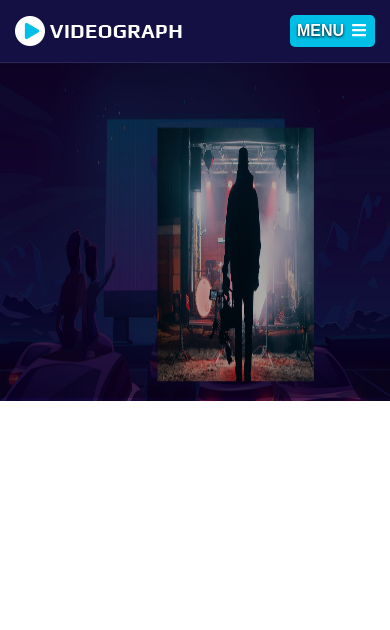
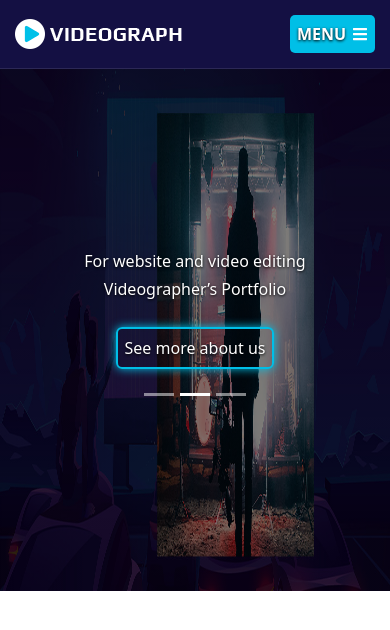
Before and after one commit to ArturdaSilvaRezende/Videograph-Master, a React (Create React App) app: page / in a window 390 px wide. Shown: the top 630 px of the page. Built offline with nearby package versions, Linux system fonts and the light colour scheme.

Commit message:
hero finished is responsive

```diff
--- a/package.json
+++ b/package.json
@@ -11,9 +11,12 @@
     "@testing-library/jest-dom": "^5.11.4",
     "@testing-library/react": "^11.1.0",
     "@testing-library/user-event": "^12.1.10",
+    "bootstrap": "^5.1.3",
     "react": "^17.0.2",
+    "react-bootstrap": "^2.0.2",
     "react-dom": "^17.0.2",
     "react-scripts": "4.0.3",
+    "reactstrap": "^9.0.1",
     "styled-components": "^5.3.3",
     "web-vitals": "^1.0.1"
   },
--- a/src/components/Header/HeaderStyle.js
+++ b/src/components/Header/HeaderStyle.js
@@ -6,8 +6,8 @@ export const ComponentHeader = styled.header`
   right: 0;
   left: 0;
   border-bottom: 1px solid rgba(255, 255, 255, 0.1);
-  padding: 5px;
   z-index: 999;
+  padding: 30px 0 15px 0;
 
   .header__container {
     display: flex;
@@ -115,7 +115,13 @@ export const ComponentHeader = styled.header`
   }
 
   @media screen and (max-width: 1024px) {
+    padding: 20px 0 20px 0;
     .header__container {
+      .header__menu {
+        li {
+          padding-top: 17px;
+        }
+      }
       .header__networks {
         display: none;
       }
@@ -125,9 +131,15 @@ export const ComponentHeader = styled.header`
   @media screen and (max-width: 767px) {
     background-color: #141043 !important;
     padding: 15px;
+    top: 0;
 
     .header__container {
       justify-content: space-between;
+
+      .header__logo {
+        margin-bottom: 0;
+      }
+
       .header__nav {
         .header__btn-menu {
           display: block;
@@ -137,9 +149,10 @@ export const ComponentHeader = styled.header`
           background-color: #141043;
           display: block;
           position: absolute;
-          left: 25px;
-          right: 25px;
-          border-radius: 5px;
+          left: 20px;
+          right: 20px;
+          top: 70px;
+          border-radius: 2px;
           overflow: hidden;
           max-height: 0;
           z-index: 999;
@@ -150,6 +163,7 @@ export const ComponentHeader = styled.header`
 
           li {
             margin: 14px 0 14px -14px;
+            padding-top: 0;
 
             &:first-child {
               margin-left: 0;
--- a/src/components/Hero/Hero.jsx
+++ b/src/components/Hero/Hero.jsx
@@ -3,18 +3,15 @@ import React from "react";
 //custom style
 import { ComponentHero } from "./HeroStyle";
 
-//images
-import HeroImage from "./img/hero-1.jpg";
+//hero - carousel
+import HeroCarousel from "./HeroCarousel";
 
 const Hero = (props) => {
   return (
     <ComponentHero className="hero">
-      <div className="hero__bg"></div>
-      <img
-        className="hero__img"
-        src={HeroImage}
-        alt="videograph-master-img-hero"
-      />
+      <div className="hero__description">
+        <HeroCarousel />
+      </div>
     </ComponentHero>
   );
 };
--- /dev/null
+++ b/src/components/Hero/HeroCarousel.jsx
@@ -0,0 +1,35 @@
+import React from "react";
+
+//carousel
+import Carousel from "react-bootstrap/Carousel";
+
+const HeroCarousel = (props) => {
+  return (
+    <>
+      <Carousel>
+        <Carousel.Item interval={4000}>
+          <div className="carousel__description">
+            <h2>For website and video editing</h2>
+            <h3>Videographer’s Portfolio</h3>
+            <a href=" #">See more about us</a>
+          </div>
+        </Carousel.Item>
+        <Carousel.Item interval={4000}>
+          <div className="carousel__description">
+            <h2>For website and video editing</h2>
+            <h3>Videographer’s Portfolio</h3>
+            <a href=" #">See more about us</a>
+          </div>
+        </Carousel.Item>
+        <Carousel.Item interval={4000}>
+          <div className="carousel__description">
+            <h2>For website and video editing</h2>
+            <h3>Videographer’s Portfolio</h3>
+            <a href=" #">See more about us</a>
+          </div>
+        </Carousel.Item>
+      </Carousel>
+    </>
+  );
+};
+export default HeroCarousel;
--- a/src/components/Hero/HeroStyle.js
+++ b/src/components/Hero/HeroStyle.js
@@ -1,28 +1,106 @@
 import styled from "styled-components";
 
+//images
+import HeroImage from "./img/hero-1.jpg";
+
 export const ComponentHero = styled.section`
+  background-image: linear-gradient(rgba(0, 0, 0, 0.5), rgba(0, 0, 0, 0.5)),
+    url(${HeroImage});
+  background-position: center;
+  background-repeat: no-repeat;
+  background-size: cover;
   position: relative;
+  height: 100vh;
 
-  .hero__bg {
-    background-color: rgba(0, 0, 0, 0.3);
-    position: absolute;
-    top: 0;
-    right: 0;
-    bottom: 7px;
-    left: 0;
-
-    z-index: 99;
+  .carousel-control-prev-icon,
+  .carousel-control-next-icon {
+    display: none;
   }
 
-  .hero__img {
-    max-width: 100%;
-    display: inline-block;
+  .hero__description {
+    position: absolute;
+    left: 0;
+    top: 65%;
+    transform: translate(0, -65%);
+    z-index: 100;
+    width: 50%;
+
+    .carousel__description {
+      text-align: center;
+      height: 230px;
+
+      h2 {
+        font-size: 2rem;
+      }
+      h3 {
+        font-size: 3rem;
+      }
+
+      h2,
+      h3,
+      a,
+      .carousel__number {
+        color: #fff;
+        text-shadow: 0 1px 3px #000;
+      }
+
+      a {
+        border: 2px solid var(--blue);
+        margin-top: 20px;
+        padding: 7px;
+        display: inline-block;
+        box-shadow: 0 0px 10px var(--blue);
+        border-radius: 6px;
+        cursor: pointer;
+        font-size: 1rem;
+
+        &:hover {
+          color: var(--blue);
+        }
+      }
+
+      .carousel__number {
+        position: absolute;
+        top: 110px;
+        transform: translateX(-50%);
+      }
+    }
+  }
+
+  @media screen and (min-width: 768px) and (max-width: 1024px) {
+    background-size: 100% 100%;
+    height: 70vh;
+
+    .hero__description {
+      width: 100%;
+    }
   }
 
   @media screen and (max-width: 767px) {
-    margin-top: 63px;
-    .hero__img {
-      height: 40vh;
+    background-size: 100% 100%;
+    height: 70vh;
+
+    .hero__description {
+      position: absolute;
+      left: 50%;
+      top: 60%;
+      transform: translate(-50%, -60%);
+      width: 100%;
+
+      h2,
+      h3 {
+        font-size: 1rem !important;
+      }
+
+      a {
+        font-size: 0.8rem;
+      }
+
+      .carousel__description {
+        text-align: center;
+        height: 170px;
+        position: relative;
+      }
     }
   }
 `;
--- a/src/components/global-style.css
+++ b/src/components/global-style.css
@@ -1,4 +1,5 @@
 @import url('https://fonts.googleapis.com/css2?family=Josefin+Sans:wght@300&family=Play&display=swap');
+
 
 :root {
     --blue: #00bfe7;
--- a/src/index.css
+++ b/src/index.css
@@ -20,7 +20,7 @@ button {
 }
 
 a {
-  text-decoration: none;
+  text-decoration: none !important;
 }
 
 li {
--- a/src/index.js
+++ b/src/index.js
@@ -3,6 +3,7 @@ import ReactDOM from "react-dom";
 import "./index.css";
 import App from "./components/App";
 import reportWebVitals from "./reportWebVitals";
+import "bootstrap/dist/css/bootstrap.min.css";
 
 ReactDOM.render(
   <React.StrictMode>
```
Also changed, not shown: 1 other file (tests, documents, lock files or other folders).
